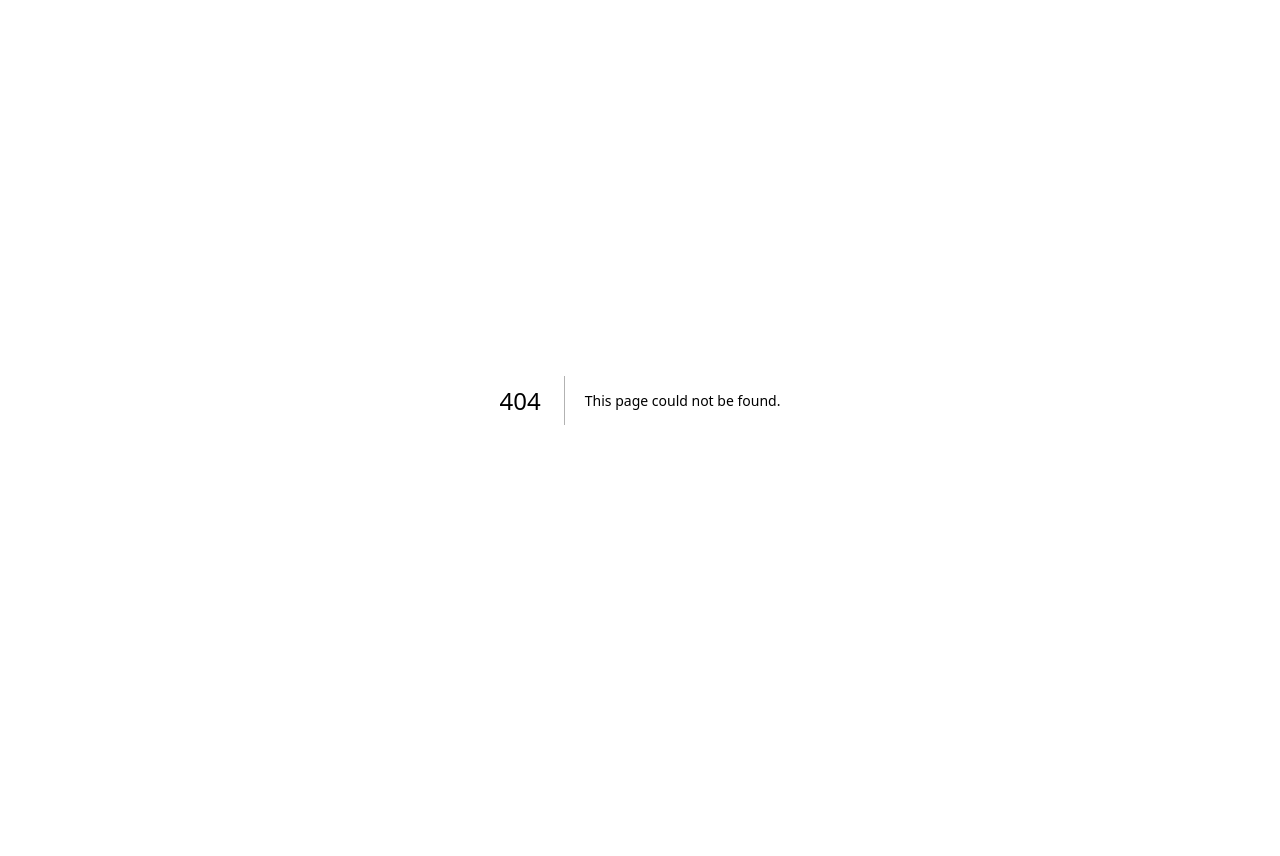
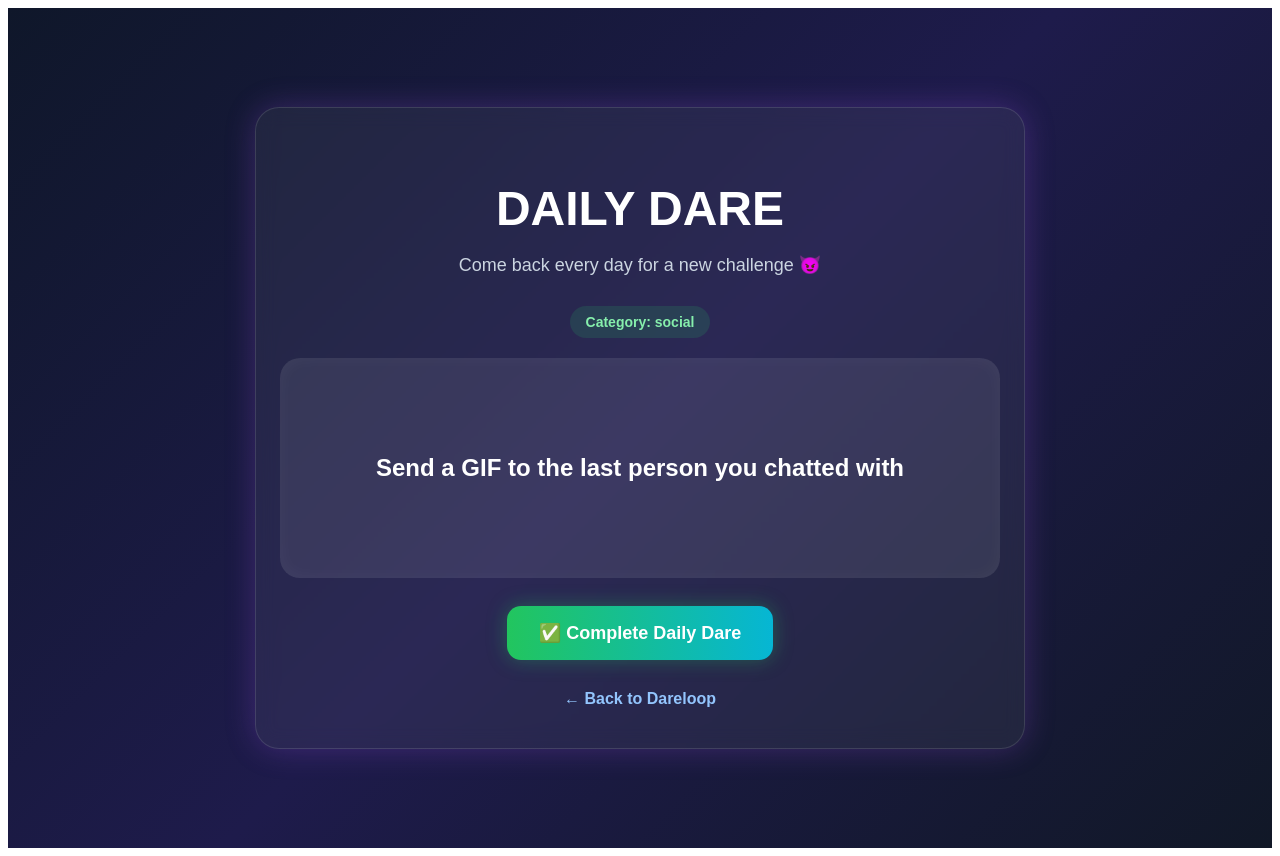
Before and after one commit to andreium1/dareloop, a Next.js app: page /daily-dare in a window 1280 px wide. Before the commit this address had no page. Before the commit the page ends 800 px from the top, so only its background shows below. Built offline with nearby package versions, Linux system fonts and the light colour scheme.

Commit message:
Create page.js

```diff
--- /dev/null
+++ b/app/daily-dare/page.js
@@ -0,0 +1,153 @@
+"use client"
+
+import { useMemo, useState } from "react"
+import dares from "../../dareloop_1000_dares.json"
+
+export default function DailyDarePage() {
+  const [completed, setCompleted] = useState(false)
+
+  const dailyDare = useMemo(() => {
+    const today = new Date().toISOString().split("T")[0]
+    let hash = 0
+
+    for (let i = 0; i < today.length; i++) {
+      hash = today.charCodeAt(i) + ((hash << 5) - hash)
+    }
+
+    const index = Math.abs(hash) % dares.length
+    return dares[index]
+  }, [])
+
+  function completeDailyDare() {
+    setCompleted(true)
+  }
+
+  return (
+    <main
+      style={{
+        minHeight: "100vh",
+        background: "linear-gradient(135deg, #0f172a, #1e1b4b, #111827)",
+        color: "white",
+        display: "flex",
+        justifyContent: "center",
+        alignItems: "center",
+        fontFamily: "Arial, sans-serif",
+        padding: "20px",
+      }}
+    >
+      <div
+        style={{
+          width: "100%",
+          maxWidth: "720px",
+          textAlign: "center",
+          background: "rgba(255,255,255,0.06)",
+          border: "1px solid rgba(255,255,255,0.12)",
+          borderRadius: "24px",
+          padding: "40px 24px",
+          boxShadow: "0 0 30px rgba(168,85,247,0.25)",
+          backdropFilter: "blur(10px)",
+        }}
+      >
+        <h1
+          style={{
+            fontSize: "48px",
+            fontWeight: "800",
+            marginBottom: "10px",
+          }}
+        >
+          DAILY DARE
+        </h1>
+
+        <p
+          style={{
+            color: "#cbd5e1",
+            fontSize: "18px",
+            marginBottom: "30px",
+          }}
+        >
+          Come back every day for a new challenge 😈
+        </p>
+
+        <div
+          style={{
+            display: "inline-block",
+            marginBottom: "20px",
+            padding: "8px 16px",
+            borderRadius: "999px",
+            background: "rgba(34,197,94,0.15)",
+            color: "#86efac",
+            fontSize: "14px",
+            fontWeight: "700",
+          }}
+        >
+          Category: {dailyDare.category}
+        </div>
+
+        <div
+          style={{
+            minHeight: "160px",
+            display: "flex",
+            justifyContent: "center",
+            alignItems: "center",
+            background: "rgba(255,255,255,0.08)",
+            borderRadius: "20px",
+            padding: "30px",
+            fontSize: "24px",
+            fontWeight: "600",
+            lineHeight: "1.5",
+            marginBottom: "28px",
+            boxShadow: "inset 0 0 20px rgba(255,255,255,0.04)",
+          }}
+        >
+          {dailyDare.text}
+        </div>
+
+        {!completed ? (
+          <button
+            onClick={completeDailyDare}
+            style={{
+              padding: "16px 32px",
+              fontSize: "18px",
+              fontWeight: "700",
+              background: "linear-gradient(90deg, #22c55e, #06b6d4)",
+              color: "white",
+              border: "none",
+              borderRadius: "14px",
+              cursor: "pointer",
+              boxShadow: "0 0 20px rgba(34,197,94,0.35)",
+            }}
+          >
+            ✅ Complete Daily Dare
+          </button>
+        ) : (
+          <div
+            style={{
+              marginTop: "10px",
+              padding: "18px",
+              borderRadius: "16px",
+              background: "rgba(34,197,94,0.12)",
+              color: "#bbf7d0",
+              fontSize: "18px",
+              fontWeight: "700",
+            }}
+          >
+            Daily Dare completed. Bonus unlocked: +10 spins 🎉
+          </div>
+        )}
+
+        <div style={{ marginTop: "30px" }}>
+          <a
+            href="/"
+            style={{
+              color: "#93c5fd",
+              textDecoration: "none",
+              fontWeight: "600",
+            }}
+          >
+            ← Back to Dareloop
+          </a>
+        </div>
+      </div>
+    </main>
+  )
+}
```
